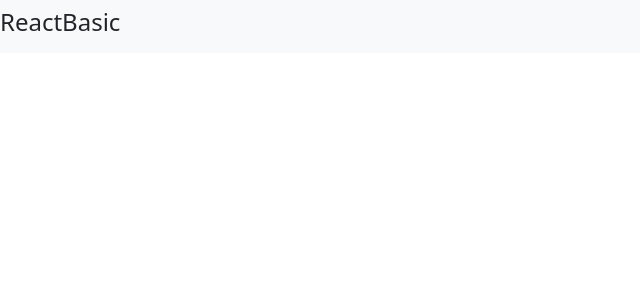
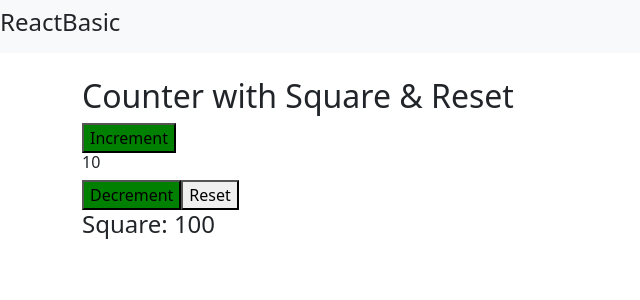
Before and after one commit to Ekadarshini7272/reactbasic, a React (Create React App) app: page /SquareCalculate in a window 1280 px wide. Before the commit this address had no page. Shown: the top 300 px of the page, without its empty margins (0-640 px from the left). Built offline with nearby package versions, Linux system fonts and the light colour scheme.

Commit message:
Hooks useState and useEfect

```diff
--- a/src/App.js
+++ b/src/App.js
@@ -9,7 +9,10 @@ import VehiclePage from './VehiclePage';
 import ArrayMethod from './ArrayMethod';
 import IfConditionRender from '../src/ConditionalRedering/IfConditionRender';
 import IfArrayofObjectRender from '../src/ConditionalRedering/IfArrayofObjectRender';
-import RenderList from '../src/ConditionalRedering/RenderList'
+import RenderList from '../src/ConditionalRedering/RenderList';
+import UseStateEffect from '../src/Hooks/UseStateEffect';
+import CalculateSquare from '../src/Hooks/CalculateSquare';
+import SquareCalculate from '../src/Hooks/SquareCalculate';
 import 'bootstrap/dist/css/bootstrap.min.css';
 
 function App() {
@@ -44,6 +47,9 @@ function App() {
            <Route path="/IfConditionRender" element={<IfConditionRender/>} />
            <Route path="/IfArrayofObjectRender" element={<IfArrayofObjectRender/>} />
            <Route path="/RenderList" element={<RenderList/>}/>
+           <Route path="/UseStateEffect" element={<UseStateEffect/>}/>
+           <Route path ="/CalculateSquare" element={<CalculateSquare/>}/>
+           <Route path ="/SquareCalculate" element={<SquareCalculate/>}/>
          </Routes>
        </div>
      </div>
--- /dev/null
+++ b/src/Hooks/CalculateSquare.js
@@ -0,0 +1,22 @@
+import React, {useState, useEffect} from 'react';
+const CalculateSquare = () => {
+    const [count, setCount] = useState(10);
+    const [calculate, setCalculate] = useState(0);
+    useEffect(()=> {
+        setCalculate(count*count)
+    }, [count]);
+    function ButtonClick(){
+        if(count > 0){
+      setCount((c)=> c - 1)
+        }
+    }
+    return(
+        <>
+        <h3>Count: {count}</h3>
+        <button onClick={ButtonClick} disabled={count === 0}>Select</button>
+        <h4>Calculation: {calculate}</h4>
+       {count === 0 && <p style={{color: "red"}}>Counter stop</p>}
+        </>
+    );
+};
+export default CalculateSquare;
--- /dev/null
+++ b/src/Hooks/SquareCalculate.js
@@ -0,0 +1,39 @@
+import React, {useState, useEffect} from 'react';
+const SquareCalculate = () => {
+    const [count, setCount] = useState(10);
+    const [square, setSquare] = useState(100);
+    const [bgColor, setBgcolor] = useState('');
+    useEffect(() => {
+        setSquare(count * count)
+
+        if(count > 5){
+            setBgcolor("green");
+        } else if (count >= 1) {
+            setBgcolor("yellow");
+        } else {
+            setBgcolor("red")
+        };
+    }, [count, bgColor])
+
+    function Increment(){
+        setCount((c) => c+1)
+    }
+    function Decrement(){
+        setCount((c) => c-1)
+    }
+    function ResetCount(){
+        setCount(10)
+    }
+    return(
+        <>
+        <h2>Counter with Square & Reset</h2>
+        <button style= {{backgroundColor: bgColor}} onClick={Increment}>Increment</button>
+        <h6>{count}</h6>
+        <button style= {{backgroundColor: bgColor}} onClick={Decrement} disabled={count === 0}>Decrement</button>
+        <button onClick={ResetCount}>Reset</button>
+        <h4>Square: {square}</h4>
+        {count === 0 && <p style={{color: "red"}}>Counter stpped</p>}
+        </>
+    );
+};
+export default SquareCalculate
--- /dev/null
+++ b/src/Hooks/UseStateEffect.js
@@ -0,0 +1,22 @@
+ import React, {useState, useEffect} from 'react';
+ const Counter = () =>{
+    const [count, setCount] = useState(0);
+    const [calculate, setCalculate] = useState(0);
+
+    useEffect(()=>{
+        setCalculate(count*2)
+    }, [count]);
+
+    // function ButtonSelect () {
+    //     setCount((c) => c + 1)
+    // }
+    return(
+        <>
+        <h3>Count: {count}</h3>
+        {/* <button onClick={ButtonSelect}>Select</button> */}
+        <button onClick={() => setCount((c)=> c + 1)}>Select</button>
+        <h4>{calculate}</h4>
+        </>
+    );
+ };
+ export default Counter;
```
